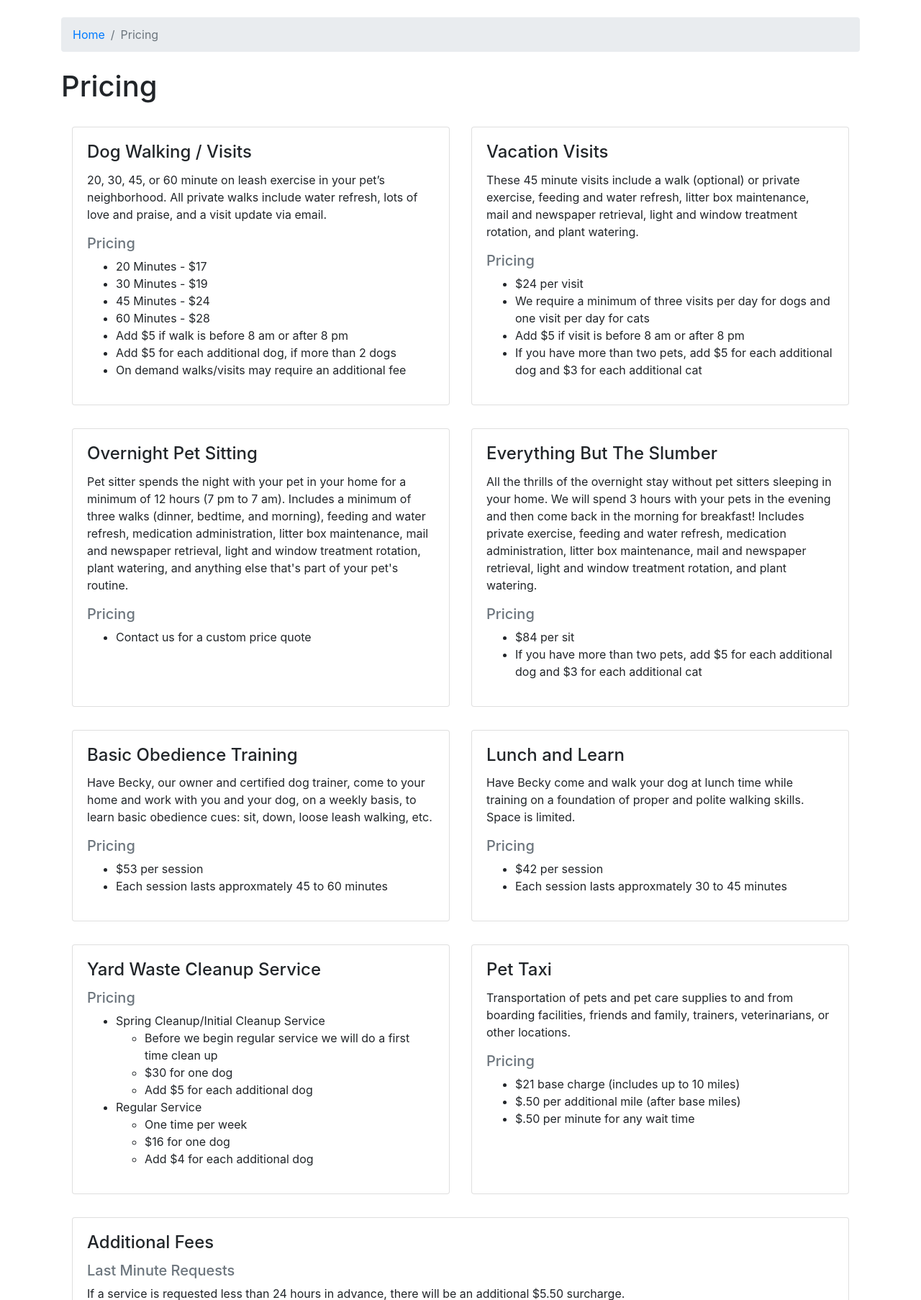
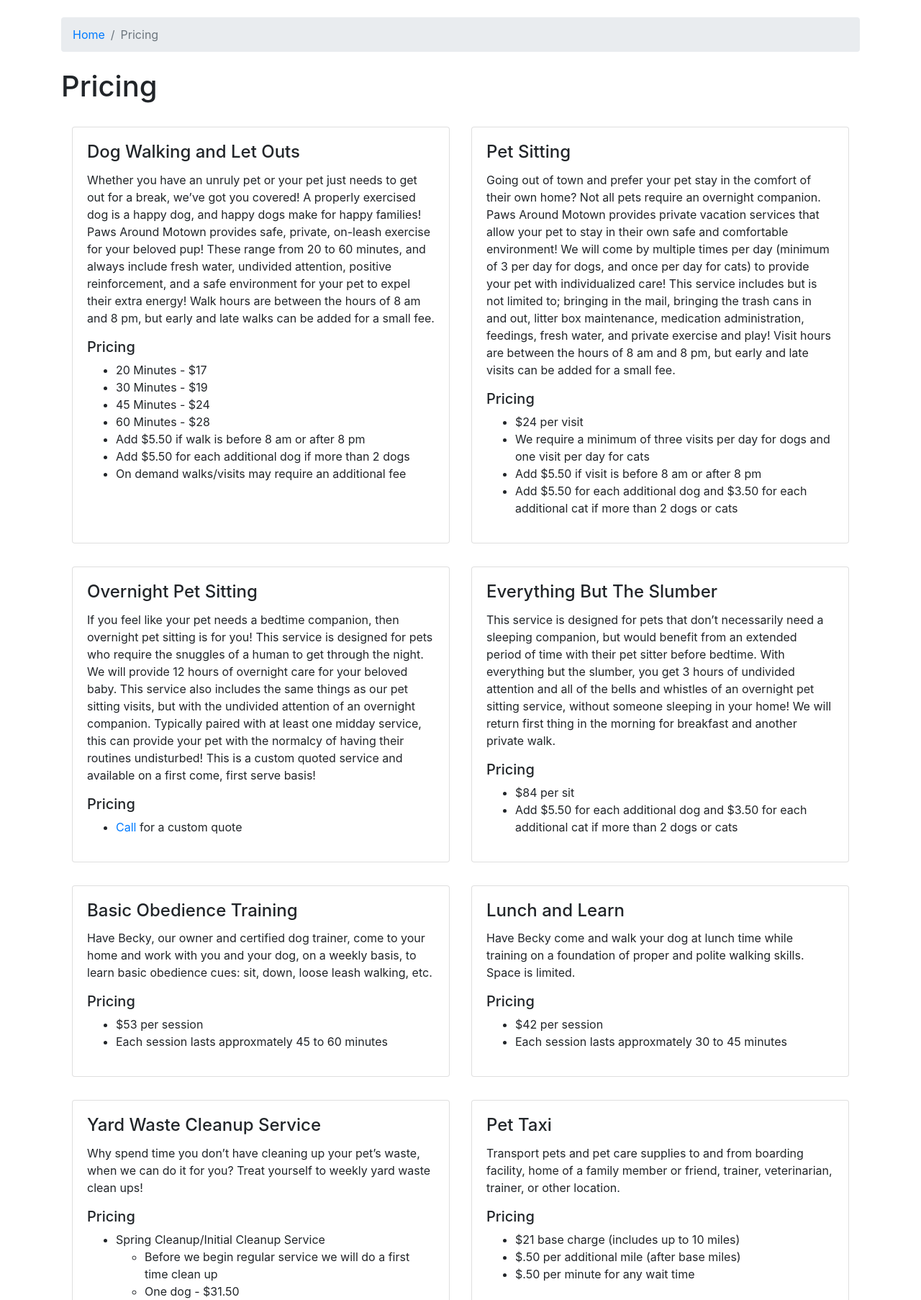
Before and after one commit to davelea/paws-prod, a Django app: template base/templates/base/pricing.html in a window 1280 px wide. Shown: the part 126-1932 px from the top of the page at 72% size. Run offline with Django 3.2, Linux system fonts and the light colour scheme; the template is opened without the code that fills it, so the values that code supplies are empty; some libraries are stand-ins or nearby versions.

Commit message:
pricing changes

```diff
--- a/base/templates/base/pricing.html
+++ b/base/templates/base/pricing.html
@@ -68,7 +68,7 @@
 
 		<ol class="breadcrumb mt-4">
 			<li class="breadcrumb-item">
-				<a href="/home">Home</a>
+				<a href="/">Home</a>
 			</li>
 			<li class="breadcrumb-item active">Pricing</li>
 		</ol>
@@ -83,18 +83,22 @@
 				<div class="col-sm-12 col-md-6 my-3">
 					<div class="card">
 						<div class="card-body">
-							<h4 class="card-title">Dog Walking / Visits</h4>
+							<h4 class="card-title">Dog Walking and Let Outs</h4>
 							<div class="card-text">
-								<p>20, 30, 45, or 60 minute on leash exercise in your pet’s neighborhood. All private walks include water
-									refresh, lots of love and praise, and a visit update via email.</p>
-								<h5 class="paws-pricing-card__secondary-title">Pricing</h5>
+								<p>Whether you have an unruly pet or your pet just needs to get out for a break, we’ve got you covered! A
+									properly exercised dog is a happy dog, and happy dogs make for happy families! Paws Around Motown provides
+									safe, private, on-leash exercise for your beloved pup! These range from 20 to 60 minutes, and always include
+									fresh water, undivided attention, positive reinforcement, and a safe environment for your pet to expel their
+									extra energy! Walk hours are between the hours of 8 am and 8 pm, but early and late walks can be added for a
+									small fee.</p>
+								<h5 class="paws-heading_secondary">Pricing</h5>
 								<ul>
 									<li>20 Minutes - $17</li>
 									<li>30 Minutes - $19</li>
 									<li>45 Minutes - $24</li>
 									<li>60 Minutes - $28</li>
-									<li>Add $5 if walk is before 8 am or after 8 pm</li>
-									<li>Add $5 for each additional dog, if more than 2 dogs</li>
+									<li>Add $5.50 if walk is before 8 am or after 8 pm</li>
+									<li>Add $5.50 for each additional dog if more than 2 dogs</li>
 									<li>On demand walks/visits may require an additional fee</li>
 								</ul>
 							</div>
@@ -105,16 +109,21 @@
 				<div class="col-sm-12 col-md-6 my-3">
 					<div class="card">
 						<div class="card-body">
-							<h4 class="card-title">Vacation Visits</h4>
+							<h4 class="card-title">Pet Sitting</h4>
 							<div class="card-text">
-								<p>These 45 minute visits include a walk (optional) or private exercise, feeding and water refresh, litter box
-									maintenance, mail and newspaper retrieval, light and window treatment rotation, and plant watering.</p>
-								<h5 class="paws-pricing-card__secondary-title">Pricing</h5>
+								<p>Going out of town and prefer your pet stay in the comfort of their own home? Not all pets require an
+									overnight companion. Paws Around Motown provides private vacation services that allow your pet to stay in
+									their own safe and comfortable environment! We will come by multiple times per day (minimum of 3 per day for
+									dogs, and once per day for cats) to provide your pet with individualized care! This service includes but is
+									not limited to; bringing in the mail, bringing the trash cans in and out, litter box maintenance, medication
+									administration, feedings, fresh water, and private exercise and play! Visit hours are between the hours of 8
+									am and 8 pm, but early and late visits can be added for a small fee.</p>
+								<h5 class="paws-heading_secondary">Pricing</h5>
 								<ul>
 									<li>$24 per visit</li>
 									<li>We require a minimum of three visits per day for dogs and one visit per day for cats</li>
-									<li>Add $5 if visit is before 8 am or after 8 pm</li>
-									<li>If you have more than two pets, add $5 for each additional dog and $3 for each additional cat</li>
+									<li>Add $5.50 if visit is before 8 am or after 8 pm</li>
+									<li>Add $5.50 for each additional dog and $3.50 for each additional cat if more than 2 dogs or cats</li>
 								</ul>
 							</div>
 						</div>
@@ -131,13 +140,15 @@
 						<div class="card-body">
 							<h4 class="card-title">Overnight Pet Sitting</h4>
 							<div class="card-text">
-								<p>Pet sitter spends the night with your pet in your home for a minimum of 12 hours (7 pm to 7 am). Includes a
-									minimum of three walks (dinner, bedtime, and morning), feeding and water refresh, medication administration,
-									litter box maintenance, mail and newspaper retrieval, light and window treatment rotation, plant watering, and
-									anything else that's part of your pet's routine.</p>
-								<h5 class="paws-pricing-card__secondary-title">Pricing</h5>
+								<p>If you feel like your pet needs a bedtime companion, then overnight pet sitting is for you! This service is
+									designed for pets who require the snuggles of a human to get through the night. We will provide 12 hours of
+									overnight care for your beloved baby. This service also includes the same things as our pet sitting visits,
+									but with the undivided attention of an overnight companion. Typically paired with at least one midday service,
+									this can provide your pet with the normalcy of having their routines undisturbed! This is a custom quoted
+									service and available on a first come, first serve basis!</p>
+								<h5 class="paws-heading_secondary">Pricing</h5>
 								<ul>
-									<li>Contact us for a custom price quote</li>
+									<li><a href="tel:248-729-6772">Call</a> for a custom quote</li>
 								</ul>
 							</div>
 						</div>
@@ -149,14 +160,15 @@
 						<div class="card-body">
 							<h4 class="card-title">Everything But The Slumber</h4>
 							<div class="card-text">
-								<p>All the thrills of the overnight stay without pet sitters sleeping in your home. We will spend 3 hours with
-									your pets in the evening and then come back in the morning for breakfast! Includes private exercise, feeding
-									and water refresh, medication administration, litter box maintenance, mail and newspaper retrieval, light and
-									window treatment rotation, and plant watering.</p>
-								<h5 class="paws-pricing-card__secondary-title">Pricing</h5>
+								<p>This service is designed for pets that don’t necessarily need a sleeping companion, but would benefit from
+									an extended period of time with their pet sitter before bedtime. With everything but the slumber, you get 3
+									hours of undivided attention and all of the bells and whistles of an overnight pet sitting service, without
+									someone sleeping in your home! We will return first thing in the morning for breakfast and another private
+									walk.</p>
+								<h5 class="paws-heading_secondary">Pricing</h5>
 								<ul>
 									<li>$84 per sit</li>
-									<li>If you have more than two pets, add $5 for each additional dog and $3 for each additional cat</li>
+									<li>Add $5.50 for each additional dog and $3.50 for each additional cat if more than 2 dogs or cats</li>
 								</ul>
 							</div>
 						</div>
@@ -175,7 +187,7 @@
 							<div class="card-text">
 								<p>Have Becky, our owner and certified dog trainer, come to your home and work with you and your dog, on a
 									weekly basis, to learn basic obedience cues: sit, down, loose leash walking, etc.</p>
-								<h5 class="paws-pricing-card__secondary-title">Pricing</h5>
+								<h5 class="paws-heading_secondary">Pricing</h5>
 								<ul>
 									<li>$53 per session</li>
 									<li>Each session lasts approxmately 45 to 60 minutes</li>
@@ -190,8 +202,9 @@
 						<div class="card-body">
 							<h4 class="card-title">Lunch and Learn</h4>
 							<div class="card-text">
-								<p>Have Becky come and walk your dog at lunch time while training on a foundation of proper and polite walking skills. Space is limited.</p>
-								<h5 class="paws-pricing-card__secondary-title">Pricing</h5>
+								<p>Have Becky come and walk your dog at lunch time while training on a foundation of proper and polite walking
+									skills. Space is limited.</p>
+								<h5 class="paws-heading_secondary">Pricing</h5>
 								<ul>
 									<li>$42 per session</li>
 									<li>Each session lasts approxmately 30 to 45 minutes</li>
@@ -211,19 +224,23 @@
 						<div class="card-body">
 							<h4 class="card-title">Yard Waste Cleanup Service</h4>
 							<div class="card-text">
-								<h5 class="paws-pricing-card__secondary-title">Pricing</h5>
+								<p>Why spend time you don’t have cleaning up your pet’s waste, when we can do it for you? Treat yourself to
+									weekly yard waste clean ups!</p>
+								<h5 class="paws-heading_secondary">Pricing</h5>
 								<ul>
 									<li>Spring Cleanup/Initial Cleanup Service</li>
 									<ul>
 										<li>Before we begin regular service we will do a first time clean up</li>
-										<li>$30 for one dog</li>
-										<li>Add $5 for each additional dog</li>
+										<li>One dog - $31.50</li>
+										<li>Two dogs - $36.75</li>
+										<li>Three or more dogs - $42</li>
 									</ul>
 									<li>Regular Service</li>
 									<ul>
 										<li>One time per week</li>
-										<li>$16 for one dog</li>
-										<li>Add $4 for each additional dog</li>
+										<li>One dog - $17</li>
+										<li>Two dogs - $21</li>
+										<li>Three or more dogs - $26</li>
 									</ul>
 								</ul>
 							</div>
@@ -236,9 +253,9 @@
 						<div class="card-body">
 							<h4 class="card-title">Pet Taxi</h4>
 							<div class="card-text">
-								<p>Transportation of pets and pet care supplies to and from boarding facilities, friends and family, trainers,
-									veterinarians, or other locations.</p>
-								<h5 class="paws-pricing-card__secondary-title">Pricing</h5>
+								<p>Transport pets and pet care supplies to and from boarding facility, home of a family member or friend,
+									trainer, veterinarian, trainer, or other location.</p>
+								<h5 class="paws-heading_secondary">Pricing</h5>
 								<ul>
 									<li>$21 base charge (includes up to 10 miles)</li>
 									<li>$.50 per additional mile (after base miles)</li>
@@ -259,20 +276,20 @@
 						<div class="card-body">
 							<h4 class="card-title">Additional Fees</h4>
 							<div class="card-text">
-								<h5 class="paws-pricing-card__secondary-title">Last Minute Requests</h5>
+								<h5 class="paws-heading_secondary">Last Minute Requests</h5>
 								<p>If a service is requested less than 24 hours in advance, there will be an additional $5.50 surcharge.</p>
 
-								<h5 class="paws-pricing-card__secondary-title">Early and Late Walks/Visits</h5>
+								<h5 class="paws-heading_secondary">Early and Late Walks/Visits</h5>
 								<p>Normal visit hours are from 8 am until 8 pm. We will provide visits outside of our normal business hours for
 									an additional $5.50 per walk/visit.</p>
 
-								<h5 class="paws-pricing-card__secondary-title">Cancellations</h5>
+								<h5 class="paws-heading_secondary">Cancellations</h5>
 								<p>During non-holiday periods, cancellations must be received no later than 24 hours in advance. Less than
 									24-hour notice will result in clients being billed 50% of the cancelled service. Cancellation fees may be
 									waived due to inclement weather conditions. Cancellations made the day of service, vacation visits, and during
 									holiday weeks and peak vacation periods may not be refunded or credited.</p>
 
-								<h5 class="paws-pricing-card__secondary-title">Holiday Services</h5>
+								<h5 class="paws-heading_secondary">Holiday Services</h5>
 								<p>Additional $10.50 charge for each visit on the following holidays:
 									New Years Day, Easter, Memorial Day, Fourth of July, Labor Day, Thanksgiving Day, Christmas Eve, Christmas
 									Day, New Years Eve</p>
```
